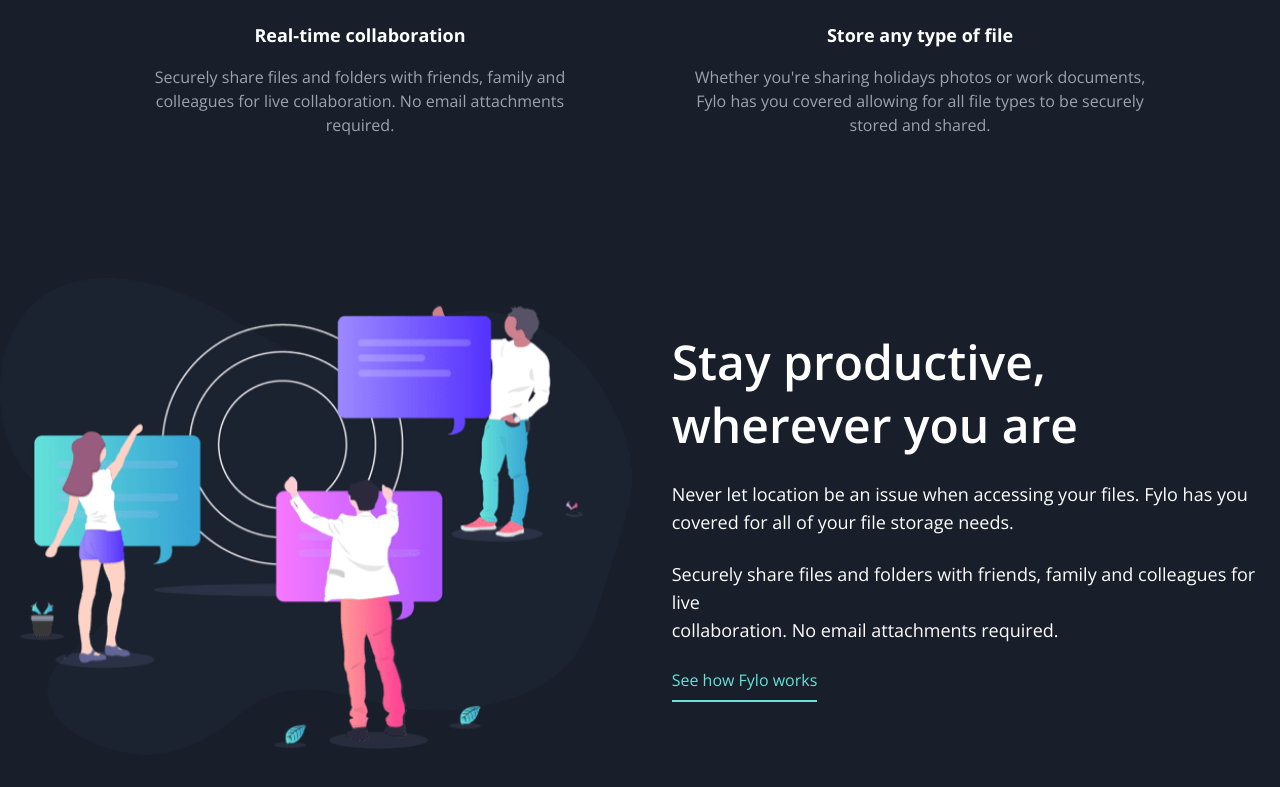
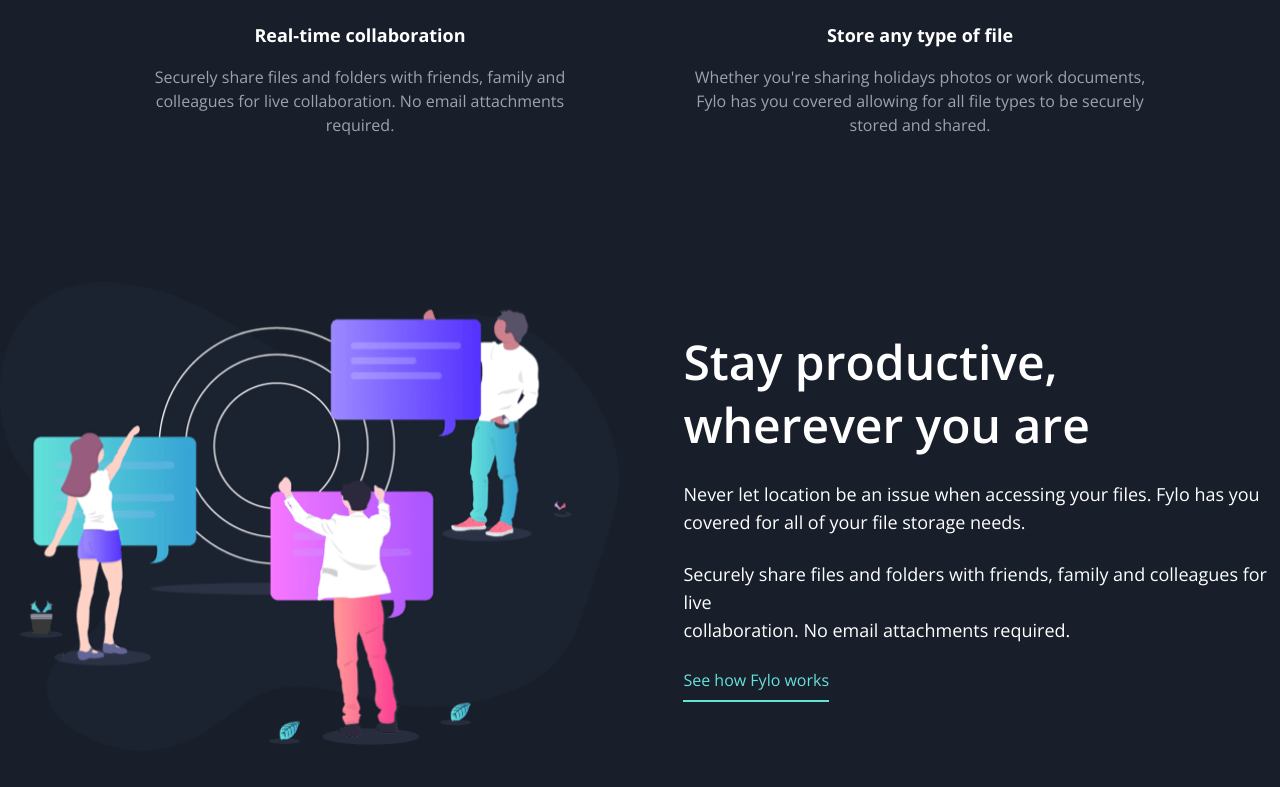
Before and after one commit to gracebir/landing-page-fylo, a Next.js app: page / in a window 1280 px wide. Shown: the part 1832-2619 px from the top of the page. Built offline with nearby package versions, Linux system fonts and the light colour scheme.

Commit message:
adding gaps

```diff
--- a/src/components/Product.tsx
+++ b/src/components/Product.tsx
@@ -4,7 +4,7 @@
 
 const Product = () => {
   return (
-    <section className='container mx-auto px-4 lg:px-0 flex lg:flex-row flex-col lg:gap-10 gap-5 lg:items-center'>
+    <section className='container mx-auto px-4 lg:px-0 flex lg:flex-row flex-col lg:gap-16 gap-5 lg:items-center'>
       <div className='lg:w-1/2 w-full lg:h-[600px] h-[300px]'>
         <Image className='w-full h-full object-contain' src={illustration} width={400} height={400} alt="" />
       </div>
```
